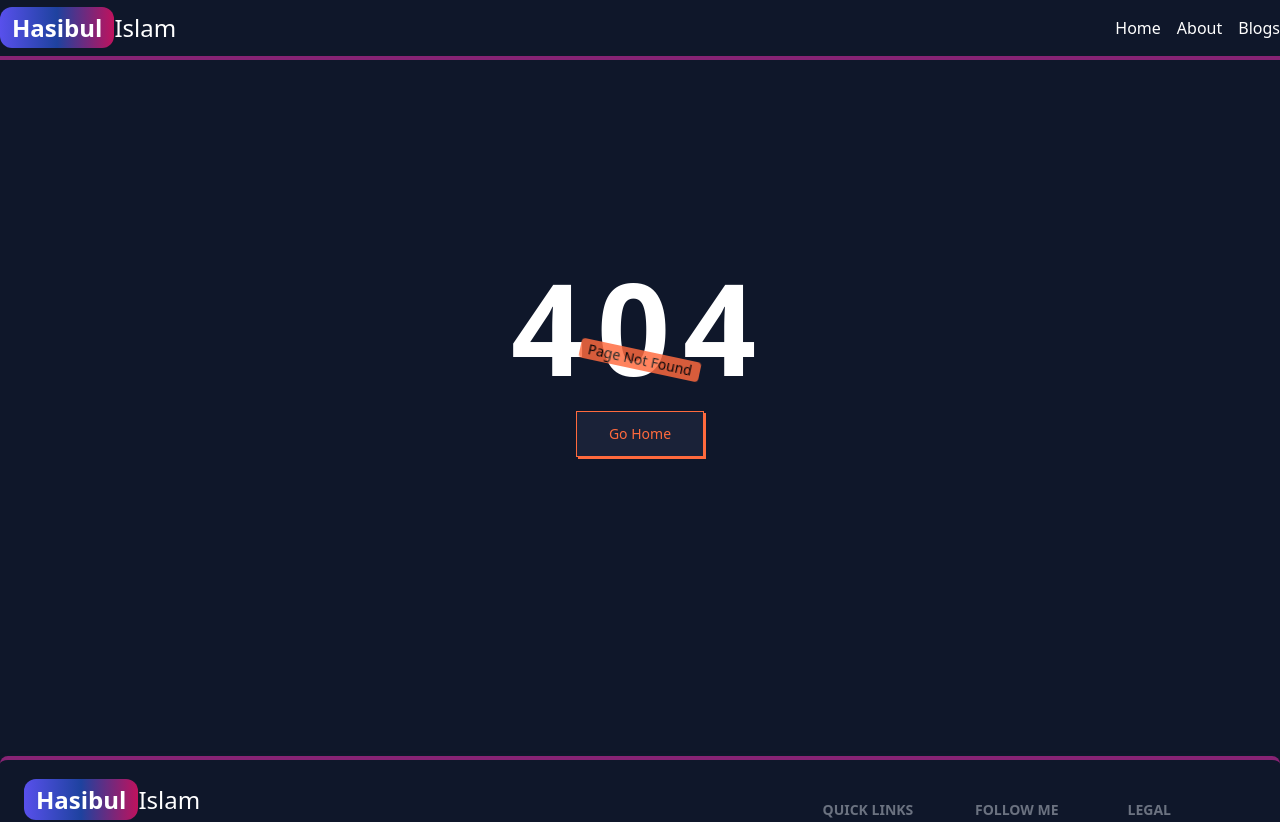
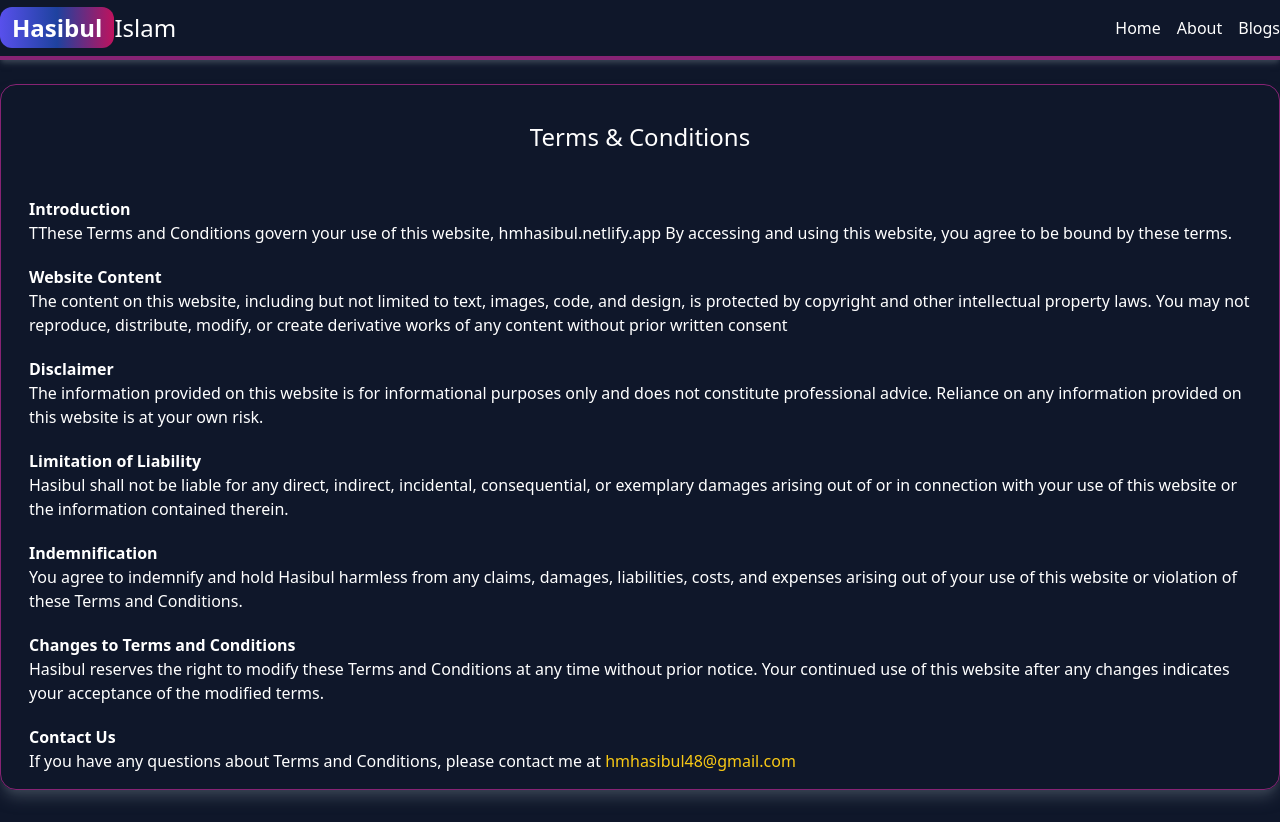
Before and after one commit to Hasibul48/personalPortfolio, a React (Vite) app: page /terms-conditions in a window 1280 px wide. Before the commit this address had no page. Shown: the top 822 px of the page. Built offline with nearby package versions, Linux system fonts and the light colour scheme.

Commit message:
Added privacy policy and terms and conditions

```diff
--- a/src/App.css
+++ b/src/App.css
@@ -1,3 +1,4 @@
 body {
     background-color: #0F172A;
+    color: white;
 }
--- a/src/App.jsx
+++ b/src/App.jsx
@@ -6,6 +6,8 @@ import Home from './Pages/Home'
 import About from './Pages/About'
 import Blogs from './Pages/Blogs'
 import Page404 from './Pages/Page404'
+import Privacy from './Pages/Privacy'
+import Terms from './Pages/Terms'
 
 
 function App() {
@@ -20,6 +22,9 @@ function App() {
           <Route path='/' element={<Home />} />
           <Route path='/about' element={<About />} />
           <Route path='/blogs' element={<Blogs />} />
+          <Route path='/privacy-policy' element={<Privacy />} />
+          <Route path='/terms-conditions' element={<Terms />} />
+
           <Route path='*' element={<Page404 />} />
         </Routes>
 
--- a/src/Components/Footer.jsx
+++ b/src/Components/Footer.jsx
@@ -29,8 +29,8 @@ function FooterComponent() {
                         <div>
                             <Footer.Title title="Legal" />
                             <Footer.LinkGroup col>
-                                <Footer.Link href="#">Privacy Policy</Footer.Link>
-                                <Footer.Link href="#">Terms &amp; Conditions</Footer.Link>
+                                <Link to={'/privacy-policy'}>Privacy Policy</Link>
+                                <Link to={'/terms-conditions'}>Terms &amp; Conditions</Link>
                             </Footer.LinkGroup>
                         </div>
                     </div>
--- /dev/null
+++ b/src/Pages/Privacy.jsx
@@ -0,0 +1,46 @@
+import React from 'react'
+
+function Privacy() {
+  return (
+    <div className='shadow-lg shadow-gray-700 border-[#872374] border rounded-2xl mt-6   container mx-auto px-7 py-4 flex flex-col gap-5'>
+      <h1 className='text-2xl text-center mb-6 mt-5'>Privacy & Policy</h1>
+
+      <div className="textSection">
+        <b>Information We Collect</b>
+        <p>
+          This website does not actively collect any personally identifiable information (PII) about you, such as your name, email address, or phone number. However, I may collect non-personal information, such as your IP address, browser type, and operating system for analytical purposes. This information is used to improve the website's performance and user experience.
+        </p>
+      </div>
+
+      <div className="textSection">
+        <b>Cookies</b>
+        <p>This website may use cookies to enhance your browsing experience. Cookies are small text files that are stored on your computer or device. They help me remember your preferences and track website usage. You can disable cookies through your browser settings, but this may affect your website experience.</p>
+      </div>
+
+      <div className="textSection">
+        <b>Third-Party Services</b>
+        <p>I may use third-party services, such as Google Analytics, to analyze website traffic. These services may collect non-personal information about your visit. Please refer to the respective privacy policies of these third-party services for more details.</p>
+      </div>
+
+      <div className="textSection">
+        <b>Data Security</b>
+        <p>
+          I take reasonable measures to protect the security of your information. However, no method of transmission over the internet or electronic storage is completely secure. Therefore, I cannot guarantee absolute security.</p>
+      </div>
+
+      <div className="textSection">
+        <b>Changes to This Privacy Policy</b>
+        <p>
+          I reserve the right to modify this Privacy Policy at any time. Any changes will be posted on this page.</p>
+      </div>
+      <div className="textSection">
+        <b>Contact Us</b>
+        <p>
+          If you have any questions about this Privacy Policy, please contact me at <a className={'text-yellow-300'} href="mailto:hmhasibul48@gmail.com">hmhasibul48@gmail.com</a>
+        </p>
+      </div>
+    </div>
+  )
+}
+
+export default Privacy
--- /dev/null
+++ b/src/Pages/Terms.jsx
@@ -0,0 +1,50 @@
+import React from 'react'
+
+function Terms() {
+    return (
+        <div className='shadow-lg shadow-gray-700 border-[#872374] border rounded-2xl mt-6   container mx-auto px-7 py-4 flex flex-col gap-5'>
+            <h1 className='text-2xl text-center mb-6 mt-5'>Terms & Conditions</h1>
+
+            <div className="textSection">
+                <b>Introduction</b>
+                <p>
+                    TThese Terms and Conditions govern your use of this website, <a href="hmhasibul.netlify.app">hmhasibul.netlify.app</a> By accessing and using this website, you agree to be bound by these terms.
+                </p>
+            </div>
+
+            <div className="textSection">
+                <b>Website Content</b>
+                <p>The content on this website, including but not limited to text, images, code, and design, is protected by copyright and other intellectual property laws. You may not reproduce, distribute, modify, or create derivative works of any content without prior written consent</p>
+            </div>
+
+            <div className="textSection">
+                <b>Disclaimer</b>
+                <p>The information provided on this website is for informational purposes only and does not constitute professional advice. Reliance on any information provided on this website is at your own risk.</p>
+            </div>
+
+            <div className="textSection">
+                <b>Limitation of Liability</b>
+                <p>Hasibul shall not be liable for any direct, indirect, incidental, consequential, or exemplary damages arising out of or in connection with your use of this website or the information contained therein.</p>
+            </div>
+
+            <div className="textSection">
+                <b>Indemnification</b>
+                <p>
+                    You agree to indemnify and hold Hasibul harmless from any claims, damages, liabilities, costs, and expenses arising out of your use of this website or violation of these Terms and Conditions.</p>
+            </div>
+            <div className="textSection">
+                <b>Changes to Terms and Conditions</b>
+                <p>
+                    Hasibul reserves the right to modify these Terms and Conditions at any time without prior notice. Your continued use of this website after any changes indicates your acceptance of the modified terms.</p>
+            </div>
+            <div className="textSection">
+                <b>Contact Us</b>
+                <p>
+                    If you have any questions about Terms and Conditions, please contact me at <a className={'text-yellow-300'} href="mailto:hmhasibul48@gmail.com">hmhasibul48@gmail.com</a>
+                </p>
+            </div>
+        </div>
+    )
+}
+
+export default Terms
```
